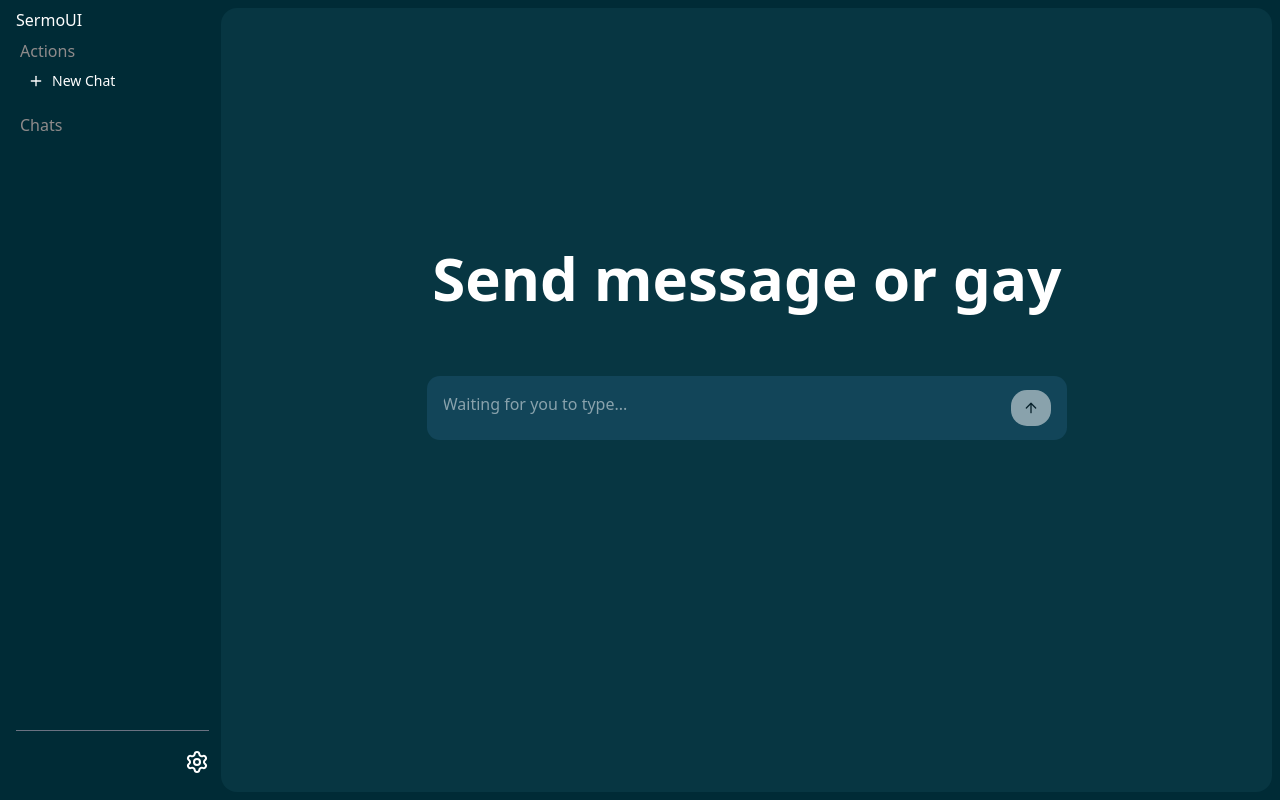
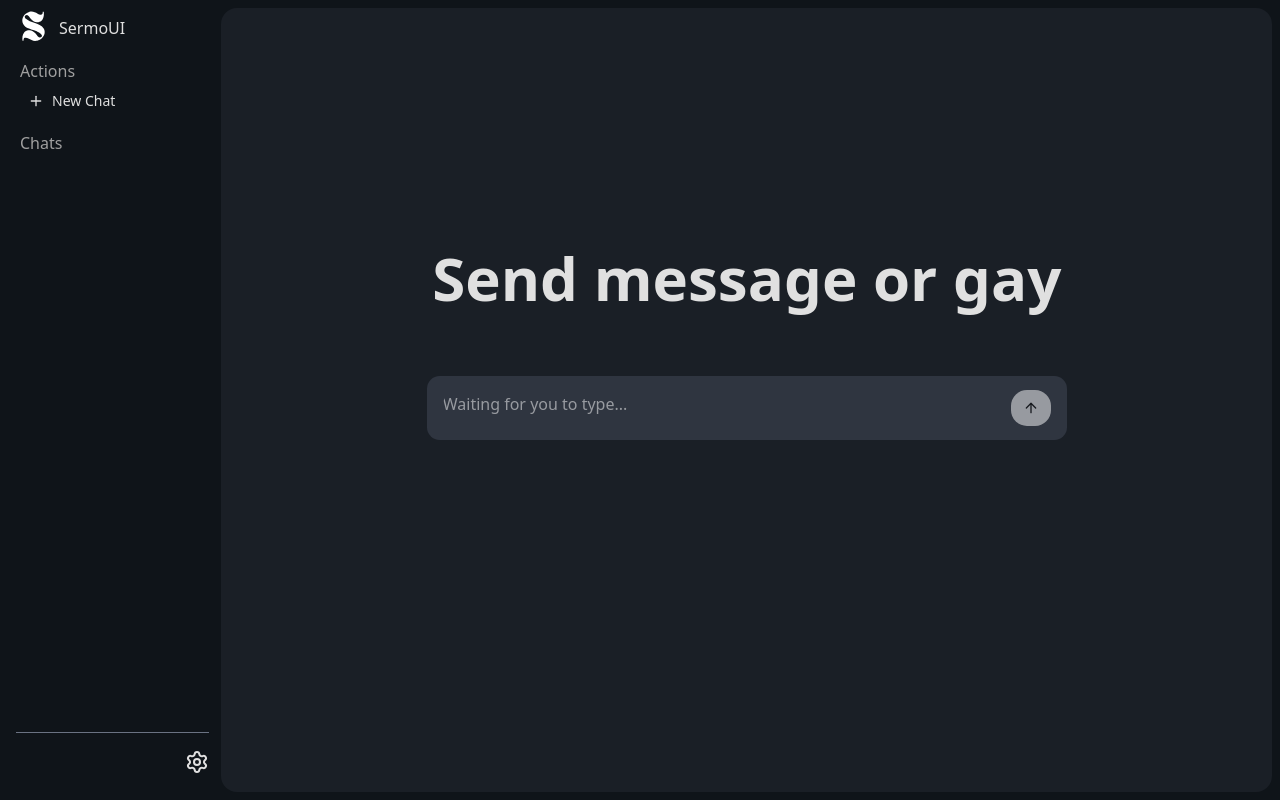
Before and after one commit to thecentinol/SermoUI, a React (Vite) app: page / in a window 1280 px wide. Built offline with nearby package versions, Linux system fonts and the light colour scheme.

Commit message:
feat: create a UI store for UI state, add theme provider and basic themes

```diff
--- a/src/components/layout.tsx
+++ b/src/components/layout.tsx
@@ -1,13 +1,16 @@
 import { Outlet } from "react-router-dom";
 import Sidebar from "@/components/sidebar";
+import { ThemeProvider } from "@/providers/themeProvider";
 
 export default function Layout() {
 	return (
+		<ThemeProvider>
 			<div className="flex w-screen h-screen bg-(--bg) p-2">
 				<Sidebar />
 				<main className="w-full h-full bg-(--fg) rounded-2xl">
 					<Outlet />
 				</main>
 			</div>
+		</ThemeProvider>
 	);
 }
--- a/src/components/sidebar.tsx
+++ b/src/components/sidebar.tsx
@@ -9,7 +9,10 @@ export default function Sidebar() {
 
 	return (
 		<div className="flex flex-col h-full w-[20%] bg-(--bg) text-(--text) pl-2 pr-3">
-			<h1 className="h-[5%]">SermoUI</h1>
+			<h1 className="flex items-center justify-start gap-2 mb-3 min-h-[5%]">
+				<img src="/logo.svg" alt="logo" width={35} height={35} />
+				SermoUI
+			</h1>
 			<div className="h-[12%]">
 				<p className="text-(--text-muted) pl-1">Actions</p>
 				<Button
@@ -28,7 +31,7 @@ export default function Sidebar() {
 						<Button
 							key={c.id}
 							onClick={() => navigate(`/chat/${c.id}`)}
-							className="flex items-center justify-between px-4 py-2"
+							className="flex items-center justify-between w-full px-4 py-2"
 						>
 							{c.title || "New Chat"}
 							<Ellipsis className="cursor-pointer" />
--- a/src/index.css
+++ b/src/index.css
@@ -15,11 +15,57 @@
 	scrollbar-width: none;
 }
 
-:root {
+[data-theme="default"] {
+	--bg: #0F1419;
+	--header: #1A1F26;
+	--fg: #1A1F26;
+	--fg-hover: #252A33;
+	--fg-elevated: #2F3540;
+	--text: #E0E0E0;
+	--text-muted: #A0A0A0;
+}
+
+[data-theme="tokyo-night"] {
+	--bg: #1A1B26;
+	--fg: #24283B;
+	--fg-hover: #2F3348;
+	--fg-elevated: #3B4252;
+	--text: #C0CAF5;
+	--text-muted: #9AA5CE;
+}
+
+[data-theme="nord"] {
+	--bg: #2E3440;
+	--fg: #3B4252;
+	--fg-hover: #434C5E;
+	--fg-elevated: #4C566A;
+	--text: #ECEFF4;
+	--text-muted: #D8DEE9;
+}
+
+[data-theme="oceanic-depth"] {
+	--bg: #0B1419;
+	--fg: #132532;
+	--fg-hover: #1A3244;
+	--fg-elevated: #224466;
+	--text: #D0E6FF;
+	--text-muted: #88BBD6;
+}
+
+[data-theme="void"] {
+	--bg: #000000;
+	--fg: #101010;
+	--fg-hover: #1A1A1A;
+	--fg-elevated: #202020;
+	--text: #FFFFFF;
+	--text-muted: #AAAAAA;
+}
+
+[data-theme="solarized"] {
 	--bg: #002B36;
 	--fg: #073642;
 	--fg-hover: #0D3A48;
 	--fg-elevated: #124559;
-	--text: #FFFFFF;
-	--text-muted: #8F8B8B;
+	--text: #EEE8D5;
+	--text-muted: #93A1A1;
 }
--- /dev/null
+++ b/src/providers/themeProvider.tsx
@@ -0,0 +1,14 @@
+import { useEffect } from "react";
+import { useUIStore } from "@/stores/uiStore";
+
+export function ThemeProvider({ children }: { children: React.ReactNode }) {
+	const currentTheme = useUIStore((s) => s.currentTheme);
+
+	useEffect(() => {
+		document.documentElement.removeAttribute("data-theme");
+
+		document.documentElement.setAttribute("data-theme", currentTheme);
+	}, [currentTheme]);
+
+	return <>{children}</>;
+}
--- /dev/null
+++ b/src/stores/uiStore.ts
@@ -0,0 +1,46 @@
+import { create } from "zustand";
+import { persist } from "zustand/middleware";
+
+export type Theme =
+	| "default"
+	| "tokyo-night"
+	| "nord"
+	| "oceanic-depth"
+	| "void"
+	| "solarized";
+
+export interface UIStore {
+	sidebarCollapsed: boolean;
+	settingsModalOpen: boolean;
+	currentTheme: Theme;
+	setTheme: (theme: Theme) => void;
+	toggleSidebar: () => void;
+	openSettings: () => void;
+	closeSettings: () => void;
+}
+
+const defaultTheme: Theme = "default";
+
+export const useUIStore = create<UIStore>()(
+	persist(
+		(set) => ({
+			sidebarCollapsed: false,
+			toggleSidebar: () =>
+				set((state) => ({ sidebarCollapsed: !state.sidebarCollapsed })),
+
+			currentTheme: defaultTheme,
+			setTheme: (theme) => set({ currentTheme: theme }),
+
+			settingsModalOpen: false,
+			openSettings: () => set({ settingsModalOpen: true }),
+			closeSettings: () => set({ settingsModalOpen: false }),
+		}),
+		{
+			name: "ui-storage",
+			partialize: (state) => ({
+				currentTheme: state.currentTheme,
+				sidebarCollapsed: state.sidebarCollapsed,
+			}),
+		},
+	),
+);
```
Also changed, not shown: public/logo.svg (added). Lines whose indentation alone changed are shown as unchanged.
